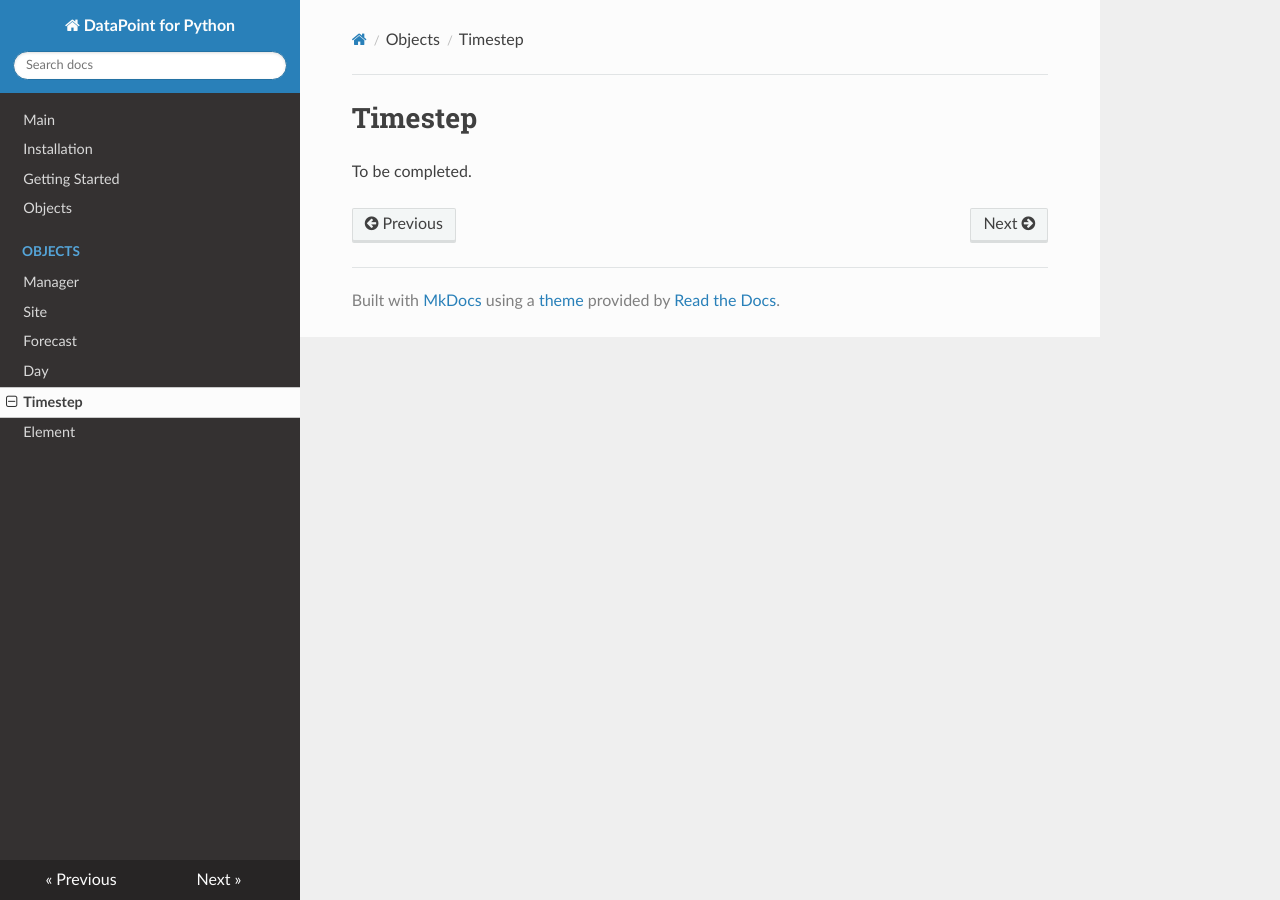
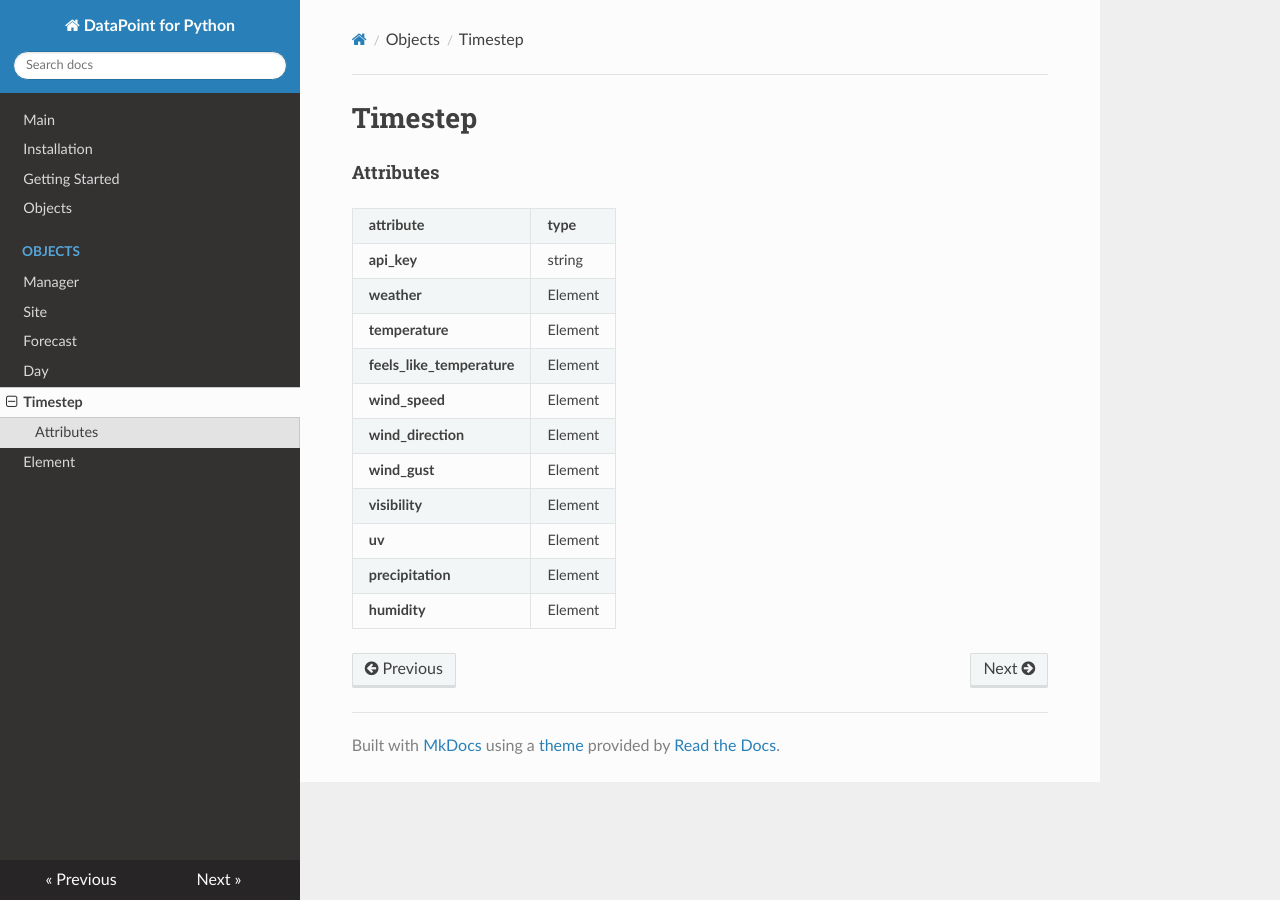
Before and after one commit to EJEP/datapoint-python, an MkDocs documentation site: the page built from docs/objects/timestep.md, in a window 1280 px wide. Built offline with MkDocs 1.6.1, drawn with Linux system fonts in a browser that asks for light colours; nearby versions of some CDN libraries; old or Windows-style settings are respelled for this version of MkDocs.

Commit message:
Type documentation

```diff
--- a/docs/objects/timestep.md
+++ b/docs/objects/timestep.md
@@ -1,3 +1,54 @@
 # Timestep
 
-To be completed.
+####Attributes
+
+<table>
+<tr>
+<td><b>attribute</b></td>
+<td><b>type</b></td>
+</tr>
+<tr>
+<td><b>api_key</b></td>
+<td>string</td>
+</tr>
+<tr>
+<td><b>weather</b></td>
+<td>Element</td>
+</tr>
+<tr>
+<td><b>temperature</b></td>
+<td>Element</td>
+</tr>
+<tr>
+<td><b>feels_like_temperature</b></td>
+<td>Element</td>
+</tr>
+<tr>
+<td><b>wind_speed</b></td>
+<td>Element</td>
+</tr>
+<tr>
+<td><b>wind_direction</b></td>
+<td>Element</td>
+</tr>
+<tr>
+<td><b>wind_gust</b></td>
+<td>Element</td>
+</tr>
+<tr>
+<td><b>visibility</b></td>
+<td>Element</td>
+</tr>
+<tr>
+<td><b>uv</b></td>
+<td>Element</td>
+</tr>
+<tr>
+<td><b>precipitation</b></td>
+<td>Element</td>
+</tr>
+<tr>
+<td><b>humidity</b></td>
+<td>Element</td>
+</tr>
+</table>
```
